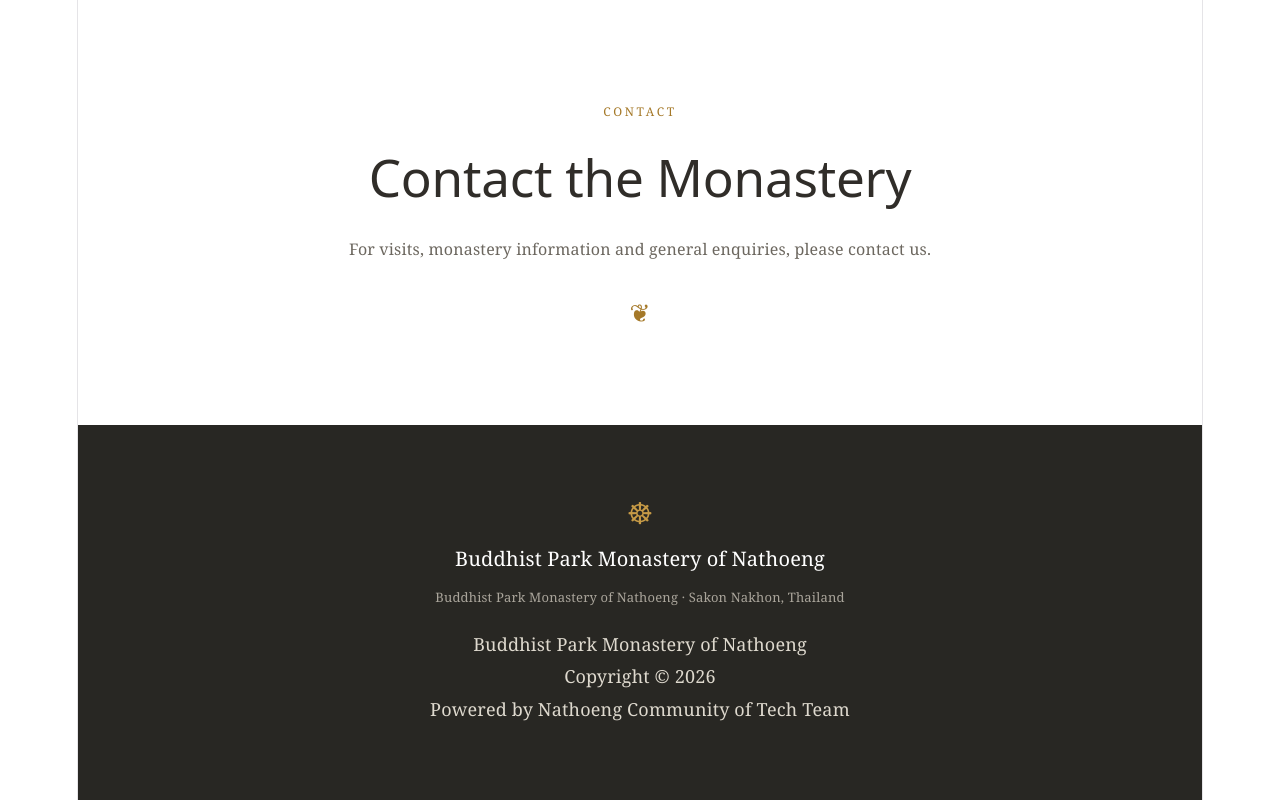
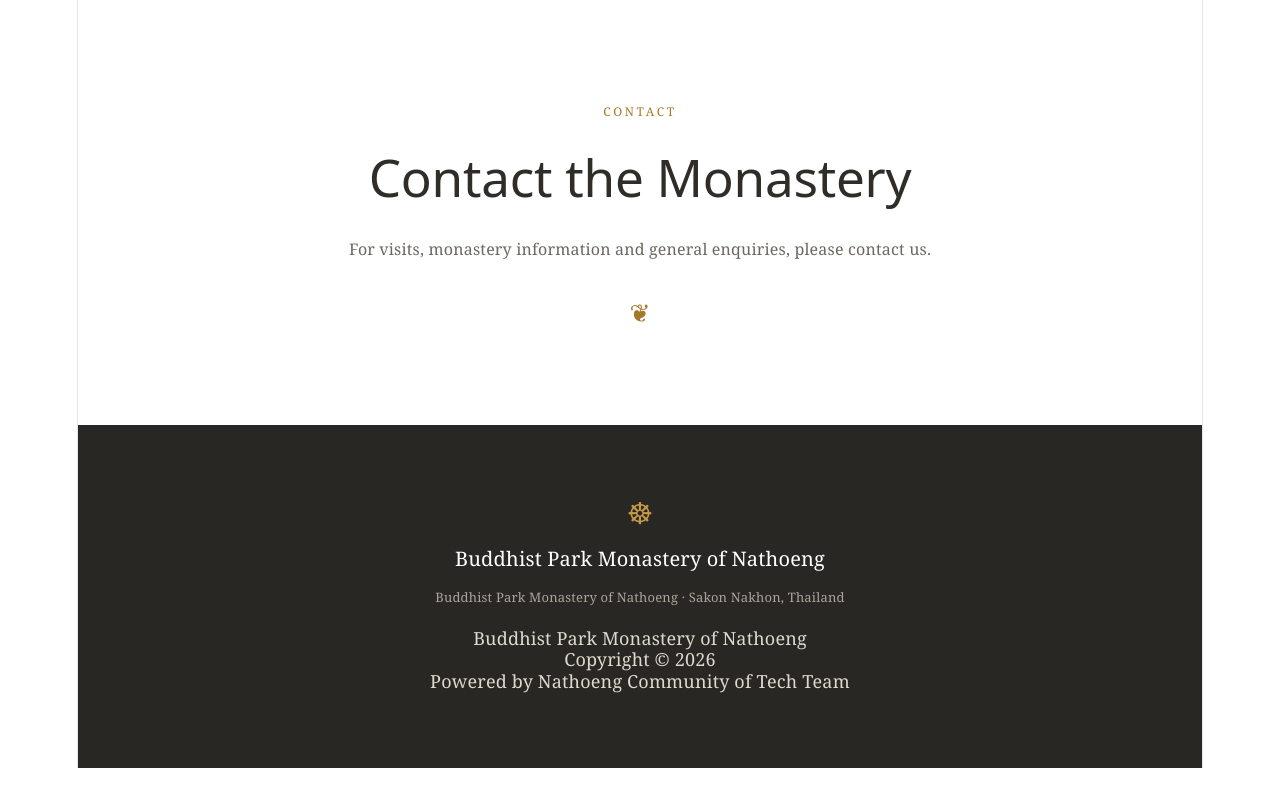
Before and after one commit to saributrchal-alt/nathoeng-temple, a React (Vite) app: page / in a window 1280 px wide. Shown: the part 3961-4761 px from the top of the page. After the commit the page ends 4729 px from the top, so only its background shows below. Built offline with nearby package versions, Linux system fonts and the light colour scheme.

Commit message:
Update footer

```diff
--- a/src/App.jsx
+++ b/src/App.jsx
@@ -403,7 +403,7 @@ function App() {
     width: "100%",
     textAlign: "center",
     margin: "20px auto 0",
-    lineHeight: "1.8"
+    lineHeight: "1.2"
   }}
 >
   <div>Buddhist Park Monastery of Nathoeng</div>
```
